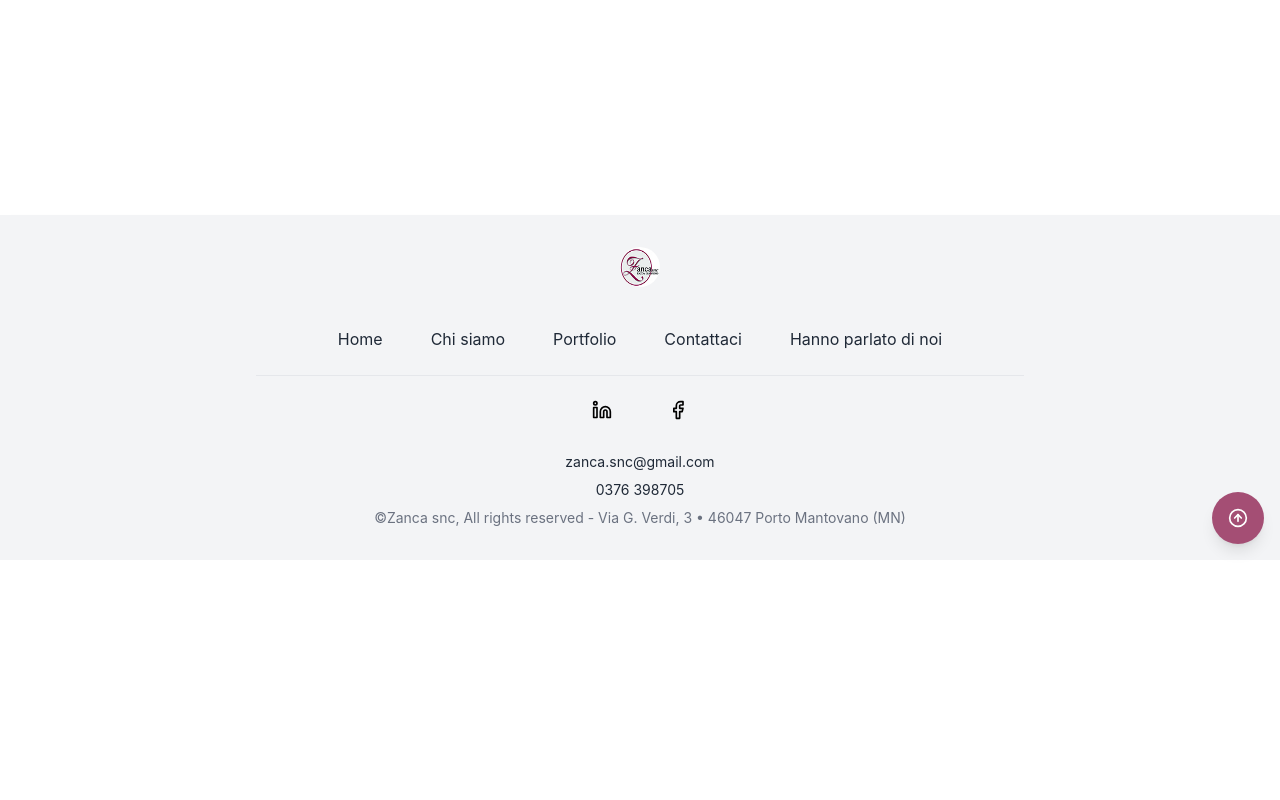
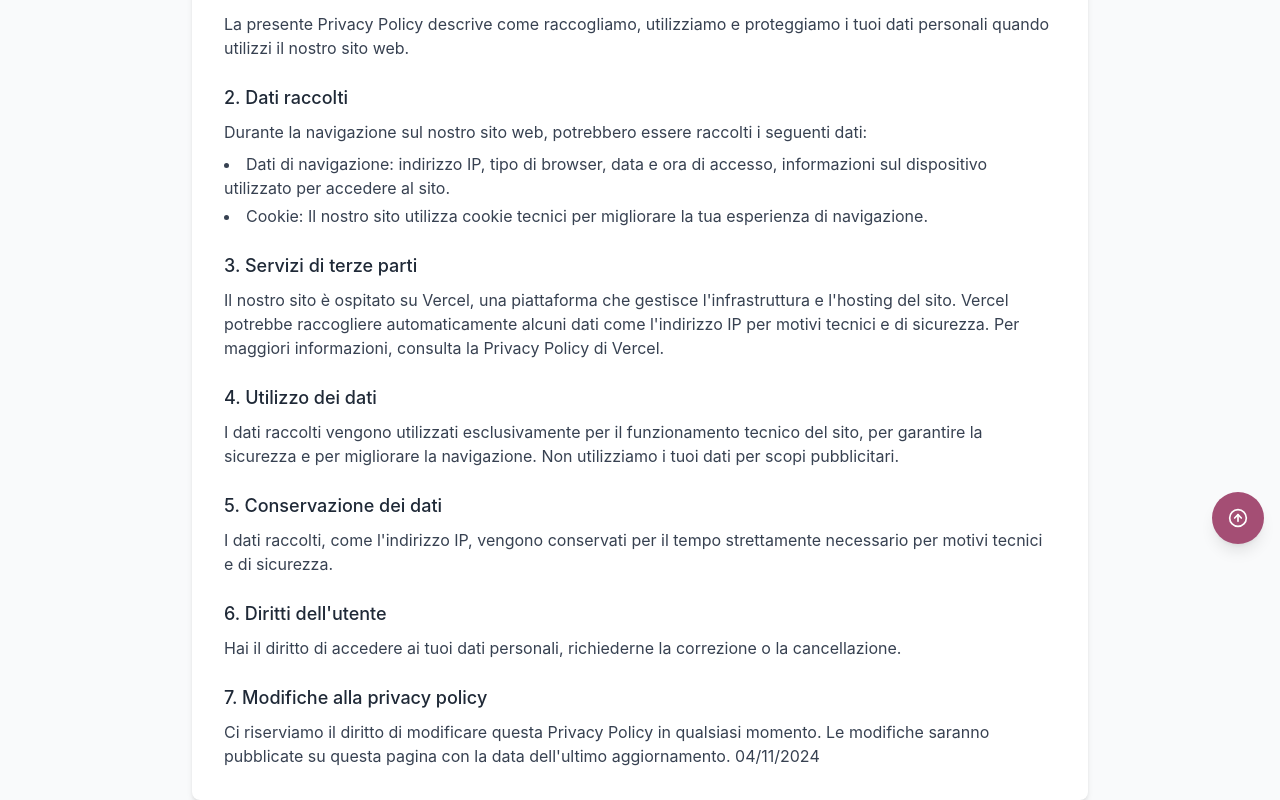
Before and after one commit to lorenzoartioli30/zancacopia, a React (Create React App) app: page /privacy in a window 1280 px wide. Shown: the part 240-1040 px from the top of the page. Before the commit the page ends 800 px from the top, so only its background shows below. Built offline with nearby package versions, Linux system fonts and the light colour scheme.

Commit message:
privacy policy provvisoria

```diff
--- a/src/App.js
+++ b/src/App.js
@@ -9,6 +9,7 @@ import About from './pages/About';
 import Portfolio from './pages/Portfolio';
 import Newspaper from './pages/Newspaper';
 import ArrowUp from './assets/arrow-up-circle.svg';
+import Privacy from './pages/Privacy';
 
 function ScrollToTop() {
   const location = useLocation();
@@ -33,6 +34,7 @@ function App() {
             <Route path="/chisiamo" element={<About />} />
             <Route path="/portfolio" element={<Portfolio />} />
             <Route path="/parlanodinoi" element={<Newspaper />} />
+            <Route path="/privacy" element={<Privacy />} />
           </Routes>
         </div>
 
--- a/src/components/Footer.js
+++ b/src/components/Footer.js
@@ -63,6 +63,11 @@ function Footer() {
             <span className="text-sm text-gray-500 block">
               ©Zanca snc, All rights reserved - Via G. Verdi, 3 • 46047 Porto Mantovano (MN)
             </span>
+            <span className="text-xs text-gray-500 block mt-4">
+              <Link to='/privacy' className="text-gray-800 hover:text-gray-900">
+                Privacy
+              </Link>
+            </span>
           </div>
         </div>
       </footer>
--- /dev/null
+++ b/src/pages/Privacy.js
@@ -0,0 +1,60 @@
+import React from 'react';
+
+function Privacy() {
+  return (
+    <div className="bg-gray-50 min-h-screen py-10 px-6 sm:px-12 lg:px-32">
+      <div className="max-w-4xl mx-auto bg-white shadow-md rounded-lg p-8">
+        <h1 className="text-2xl font-semibold text-gray-800 mb-6 border-b pb-4">
+          Privacy Policy
+        </h1>
+        <p className="text-gray-700 mb-6">
+          La presente Privacy Policy descrive come raccogliamo, utilizziamo e proteggiamo i tuoi dati personali quando utilizzi il nostro sito web.
+        </p>
+        <div className="space-y-6">
+          <div>
+            <h2 className="text-lg font-medium text-gray-800 mb-2">2. Dati raccolti</h2>
+            <p className="text-gray-700 mb-2">
+              Durante la navigazione sul nostro sito web, potrebbero essere raccolti i seguenti dati:
+            </p>
+            <ul className="list-disc list-inside text-gray-700 space-y-1">
+              <li>Dati di navigazione: indirizzo IP, tipo di browser, data e ora di accesso, informazioni sul dispositivo utilizzato per accedere al sito.</li>
+              <li>Cookie: Il nostro sito utilizza cookie tecnici per migliorare la tua esperienza di navigazione.</li>
+            </ul>
+          </div>
+          <div>
+            <h2 className="text-lg font-medium text-gray-800 mb-2">3. Servizi di terze parti</h2>
+            <p className="text-gray-700">
+              Il nostro sito è ospitato su Vercel, una piattaforma che gestisce l'infrastruttura e l'hosting del sito. Vercel potrebbe raccogliere automaticamente alcuni dati come l'indirizzo IP per motivi tecnici e di sicurezza. Per maggiori informazioni, consulta la Privacy Policy di Vercel.
+            </p>
+          </div>
+          <div>
+            <h2 className="text-lg font-medium text-gray-800 mb-2">4. Utilizzo dei dati</h2>
+            <p className="text-gray-700">
+              I dati raccolti vengono utilizzati esclusivamente per il funzionamento tecnico del sito, per garantire la sicurezza e per migliorare la navigazione. Non utilizziamo i tuoi dati per scopi pubblicitari.
+            </p>
+          </div>
+          <div>
+            <h2 className="text-lg font-medium text-gray-800 mb-2">5. Conservazione dei dati</h2>
+            <p className="text-gray-700">
+              I dati raccolti, come l'indirizzo IP, vengono conservati per il tempo strettamente necessario per motivi tecnici e di sicurezza.
+            </p>
+          </div>
+          <div>
+            <h2 className="text-lg font-medium text-gray-800 mb-2">6. Diritti dell'utente</h2>
+            <p className="text-gray-700">
+              Hai il diritto di accedere ai tuoi dati personali, richiederne la correzione o la cancellazione.
+            </p>
+          </div>
+          <div>
+            <h2 className="text-lg font-medium text-gray-800 mb-2">7. Modifiche alla privacy policy</h2>
+            <p className="text-gray-700">
+              Ci riserviamo il diritto di modificare questa Privacy Policy in qualsiasi momento. Le modifiche saranno pubblicate su questa pagina con la data dell'ultimo aggiornamento. 04/11/2024
+            </p>
+          </div>
+        </div>
+      </div>
+    </div>
+  );
+}
+
+export default Privacy;
```
